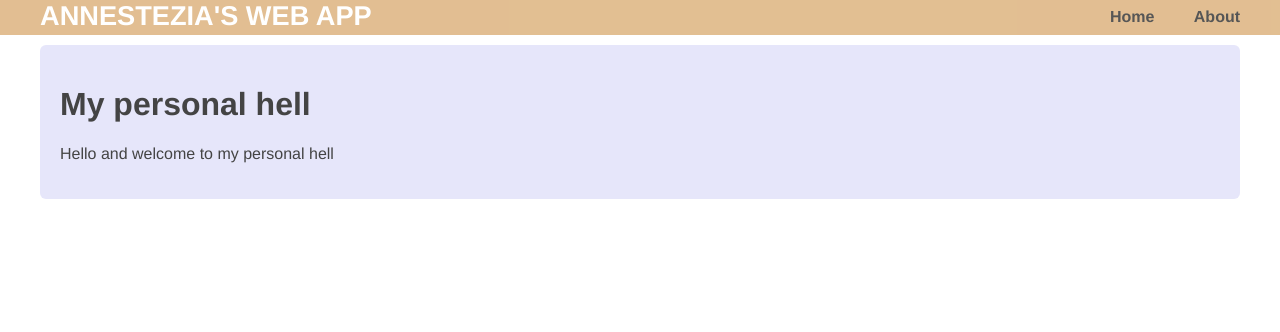
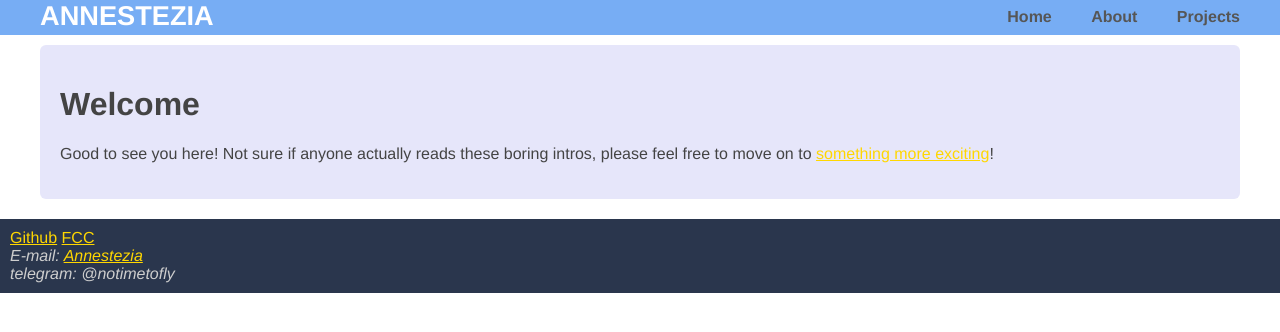
Before and after one commit to Annestezia/stezzpyflask, a Flask app: page / in a window 1280 px wide. Shown: the top 332 px of the page. Run offline with Flask 2, Linux system fonts and the light colour scheme.

Commit message:
added projects page, footer, changed styling

```diff
--- a/app/index.py
+++ b/app/index.py
@@ -10,5 +10,9 @@ def home():
 def about():
     return render_template('about.html')
 
+@app.route('/projects/')
+def projects():
+    return render_template('projects.html')
+
 if __name__ == '__main__':
     app.run(debug=True)
--- a/app/static/css/main.css
+++ b/app/static/css/main.css
@@ -4,11 +4,16 @@ body {
     font-family: "Helvetica Neue", Helvetica, Arial, sans-serif;
     color: #444;
   }
+
+  /* elements  styling */
+  a{
+    color: gold;
+  }
   /*
    * Formatting the header area
    */
   header {
-    background-color: #DFB887;
+    background-color: rgb(105, 165, 243);
     height: 35px;
     width: 100%;
     opacity: .9;
@@ -46,6 +51,13 @@ body {
        -moz-border-radius: 6px;
             border-radius: 6px;
   }
+  div.projects {
+    padding: 20px;
+    background-color: #E6E6FA;
+    -webkit-border-radius: 6px;
+       -moz-border-radius: 6px;
+            border-radius: 6px;
+  }
   h2 {
     font-size: 3em;
     margin-top: 40px;
@@ -74,3 +86,16 @@ body {
     color: #444;
     text-decoration: none;
   }
+  .menu li.active {
+    color: rgb(202, 19, 19);
+    text-decoration: none;
+  }
+  footer{
+    display: flex;
+    flex-direction: column;
+    margin-top: 20px;
+    padding: 10px;
+    min-height: 2.3rem;
+    background-color: rgb(42, 54, 77);
+    color: #cecece;
+  }
--- a/app/templates/home.html
+++ b/app/templates/home.html
@@ -1,7 +1,7 @@
 {% extends "layout.html" %}
 {% block content %}
     <div class="home">
-        <h1>My personal hell </h1>
-        <p>Hello and  welcome  to  my personal  hell</p>
+        <h1>Welcome</h1>
+        <p>Good to see you here! Not sure if anyone actually reads these boring intros, please feel free to move on to <a href="/projects">something more exciting</a>!</p>
     </div>
 {% endblock %}
--- a/app/templates/layout.html
+++ b/app/templates/layout.html
@@ -1,17 +1,18 @@
 <!DOCTYPE html>
 <html>
     <head>
-        <title>Flask app</title>
+        <title>My Flask app</title>
         <link rel="stylesheet" href="{{ url_for('static', filename='css/main.css') }}">
     </head>
     <body>
     <header>
       <div class="container">
-        <h1 class="logo">Annestezia's web app</h1>
+        <h1 class="logo">Annestezia</h1>
         <strong><nav>
           <ul class="menu">
             <li><a href="{{ url_for('home') }}">Home</a></li>
             <li><a href="{{ url_for('about') }}">About</a></li>
+            <li><a href="{{ url_for('projects') }}">Projects</a></li>
           </ul>
         </nav></strong>
       </div>
@@ -20,5 +21,17 @@
         {% block content %}
         {% endblock %}
     </div>
+    <footer>
+      <div class="footer-links">
+        <a href="#">Github</a>
+        <a href="#">FCC</a>
+      </div>
+      <div class="footer-contacts">
+        <address>
+          E-mail: <a href="mailto:anastasia.v.vlasova@gmail.com">Annestezia</a><br>
+          telegram: @notimetofly
+        </address>
+      </div>
+    </footer>
   </body>
 </html>
```
Also changed, not shown: app/templates/projects.html (added, +7 -0 lines).
